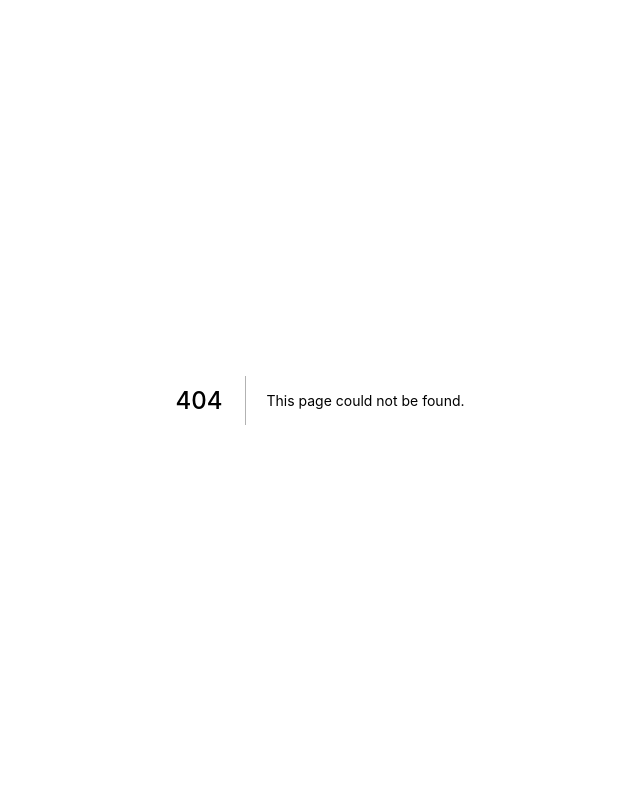
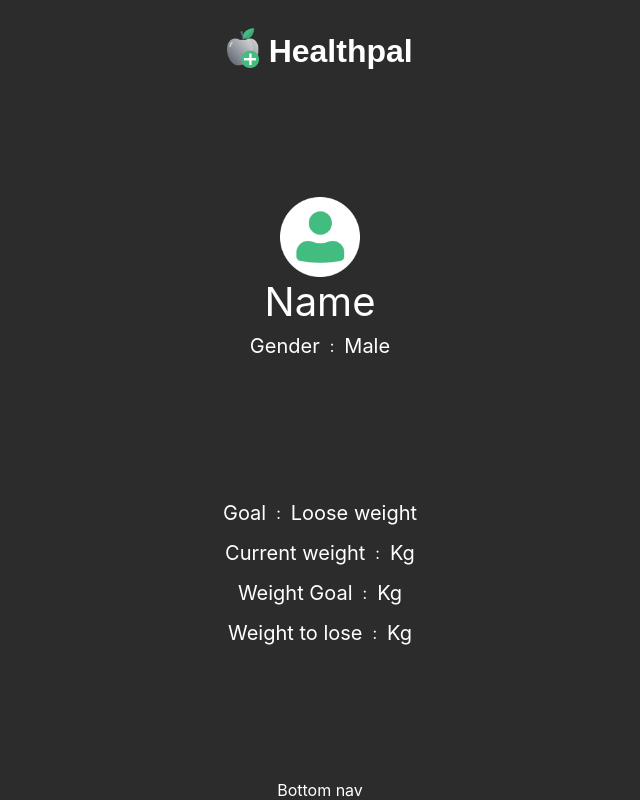
Before and after one commit to apanjapi/HealthPal, a Next.js app in the folder healthpal/: page /profile in a window 1280 px wide. Before the commit this address had no page. Shown: the whole page, without its empty margins (320-960 px from the left). Built offline with nearby package versions, Linux system fonts and the light colour scheme; a web font is replaced by a local one.

Commit message:
Create profile and tracking pages with text component

```diff
--- /dev/null
+++ b/healthpal/comp/Text/text.jsx
@@ -0,0 +1,28 @@
+import React from 'react'
+import styled from 'styled-components';
+
+const Box = styled.div`
+display: flex;
+flex-direction: row;
+align-items: center;
+justify-content: center;
+`
+const Title = styled.div`
+font-size: 20px;
+`
+
+const Space = styled.div`
+margin 10px;
+`
+
+const Response = ({ placeholder = "Title text", value = "text"}) => {
+    return(
+        <Box>
+            <Title>{placeholder}</Title>
+            <Space> : </Space>
+            <Title>{value}</Title>
+        </Box>
+    );
+};
+
+export default Response;
--- /dev/null
+++ b/healthpal/pages/profile.jsx
@@ -0,0 +1,29 @@
+import styles from "../styles/Home.module.css";
+import TopBar from "../comp/Topbar";
+import Response from "../comp/Text/text";
+import Image from 'next/image';
+import styled from "styled-components";
+
+export default function Home() {
+  return (
+    <div className={styles.container}>
+      <TopBar />
+      <div className={styles.container4}>
+        <Image src="/user.png"
+        alt="user icon"
+        width={80}
+        height={80}
+        />
+        <div className={styles.name}>Name</div>
+        <Response placeholder="Gender" value="Male" />
+      </div>
+      <div>
+        <Response placeholder="Goal" value="Loose weight" />
+        <Response placeholder="Current weight" value="Kg" />
+        <Response placeholder="Weight Goal" value="Kg" />
+        <Response placeholder="Weight to lose" value="Kg" />
+      </div>
+      <div>Bottom nav</div>
+    </div>
+  );
+}
--- a/healthpal/styles/Home.module.css
+++ b/healthpal/styles/Home.module.css
@@ -46,6 +46,17 @@
   align-items: center;
 }
 
+.container4{
+  display: flex;
+  flex-direction: column;
+  justify-content: center;
+  align-items: center;
+}
+
+.name{
+  font-size: 40px;
+}
+
 @media (max-width: 600px) {
   .grid {
     width: 100%;
```
Also changed, not shown: healthpal/pages/tracking.jsx (added, +15 -0 lines), healthpal/pages/index.jsx (line endings or trailing spaces), healthpal/public/user.png (added).
